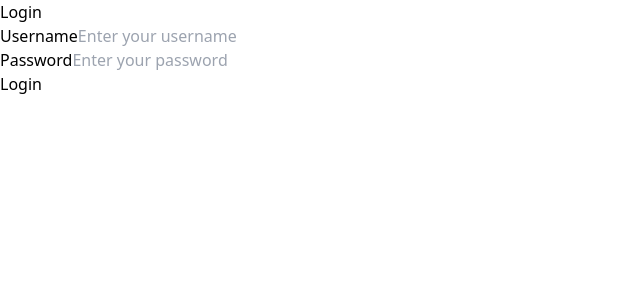
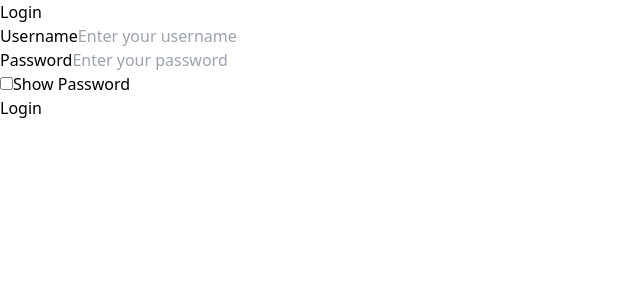
Before and after one commit to MeAniketPatel/Employee-Management-System, a React (Vite) app in the folder frontend/: page /login in a window 1280 px wide. Shown: the top 300 px of the page, without its empty margins (0-640 px from the left). Built offline with nearby package versions, Linux system fonts and the light colour scheme.

Commit message:
added show Password Feature at login page

```diff
--- a/frontend/src/components/Login.jsx
+++ b/frontend/src/components/Login.jsx
@@ -5,9 +5,10 @@ import { useNavigate } from 'react-router-dom';
 const Login = () => {
     const [username, setUsername] = useState('');
     const [password, setPassword] = useState('');
+    const [showPassword, setShowPassword] = useState(false); // State to toggle password visibility
     const [error, setError] = useState('');
     const [loading, setLoading] = useState(false);
-    const navigate = useNavigate(); // Initialize useNavigate
+    const navigate = useNavigate();
 
     const handleSubmit = async (e) => {
         e.preventDefault();
@@ -21,15 +22,11 @@ const Login = () => {
             });
 
             // Assuming successful login returns a token or user data
-            console.log('Login successful', response.data);
-            // Store token or user data in localStorage (for session management)
-            localStorage.setItem('token', response.data.token); // Adjust as per your backend
-            localStorage.setItem('username', response.data.username); // Adjust as per your backend
+            localStorage.setItem('token', response.data.token);
+            localStorage.setItem('username', response.data.username);
 
             // Navigate to the dashboard after successful login
             navigate('/dashboard');
-
-            // Handle successful login, e.g., save token to localStorage or redirect
         } catch (err) {
             setError('Invalid username or password');
             console.error('Error:', err);
@@ -61,13 +58,24 @@ const Login = () => {
                             Password
                         </label>
                         <input
-                            type="password"
+                            type={showPassword ? 'text' : 'password'} // Toggle between 'text' and 'password'
                             value={password}
                             onChange={(e) => setPassword(e.target.value)}
                             required
                             className="shadow appearance-none border rounded w-full py-2 px-3 text-gray-700 leading-tight focus:outline-none focus:ring-2 focus:ring-blue-500"
                             placeholder="Enter your password"
                         />
+                    </div>
+                    <div className="mb-4">
+                        <label className="block text-gray-700 text-sm font-bold mb-2">
+                            <input
+                                type="checkbox"
+                                checked={showPassword}
+                                onChange={() => setShowPassword(!showPassword)} // Toggle the showPassword state
+                                className="mr-2 leading-tight"
+                            />
+                            Show Password
+                        </label>
                     </div>
 
                     {error && (
```
